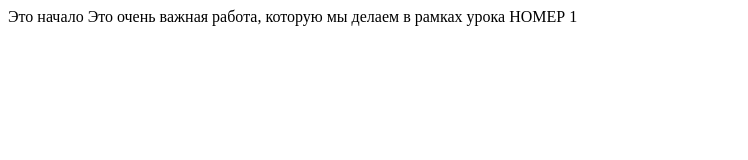
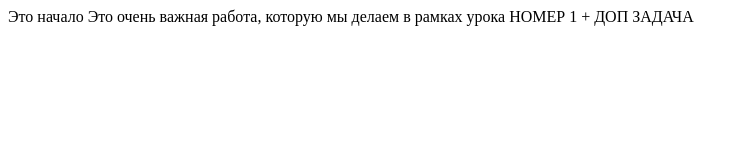
Before and after one commit to Susgriv/GeekBrains, a plain HTML site: page index.html in a window 1280 px wide. Shown: the whole page, without its empty margins (0-748 px from the left). Drawn offline with Linux system fonts and the light colour scheme.

Commit message:
Лессон 1 задача 2

```diff
--- a/index.html
+++ b/index.html
@@ -6,6 +6,6 @@
 </head>
 <body>
     Это начало
-    Это очень важная работа, которую мы делаем в рамках урока НОМЕР 1
+    Это очень важная работа, которую мы делаем в рамках урока НОМЕР 1 + ДОП ЗАДАЧА
 </body>
 </html>
```
